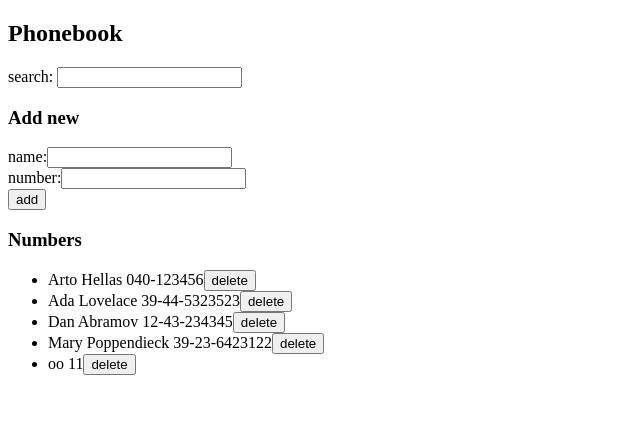
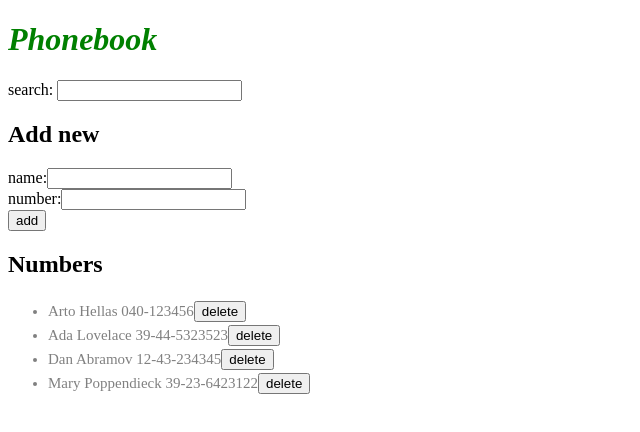
Before and after one commit to Arde6/FullstackOnline, a React (Vite) app in the folder part02/: page / in a window 1280 px wide. Shown: the top 432 px of the page, without its empty margins (0-640 px from the left). Built offline with nearby package versions, Linux system fonts and the light colour scheme; data requests are answered from the project's data file.

Commit message:
part e started

```diff
--- a/part02/db.json
+++ b/part02/db.json
@@ -36,11 +36,6 @@
       "name": "Mary Poppendieck",
       "number": "39-23-6423122",
       "id": "4"
-    },
-    {
-      "id": "169d",
-      "name": "oo",
-      "number": "11"
     }
   ]
 }
--- a/part02/src/App.jsx
+++ b/part02/src/App.jsx
@@ -4,6 +4,7 @@ import Note from './components/Note'
 import Courses from './components/Courses'
 import Name from './components/Name'
 import peopleService from './services/people'
+import Notificaition from './components/Notification'
 
 /**
  * -------- Example ---------
@@ -202,6 +203,9 @@ const App = () => {
   const [newNum, setNewNum] = useState('')
   const [filter, setFilter] = useState('')
 
+  const [errorMessage, setErrorMessage] = useState(null)
+  const [infoMessage, setInfoMessage] = useState(null)
+
   useEffect(() => {
     peopleService
       .getAll()
@@ -211,6 +215,8 @@ const App = () => {
   }, [])
 
   const addName = (event) => {
+    event.preventDefault()
+
     const errorMessage = `${newName} is already added to phonebook, replace the old number with a new one?`
 
     const nameExists = persons.some(person => person.name === newName)
@@ -220,15 +226,14 @@ const App = () => {
       if (window.confirm(errorMessage)) {
         console.log("todo")
       }
-      return
-    }
-
-    if (newNum === '' || newName === ''){
-      alert('Empty value')
-      return
-    }
-
-    event.preventDefault()
+    } else if (newNum === '' || newName === ''){
+        setErrorMessage(
+          'Name or number is empty'
+        )
+        setTimeout(() => {
+          setErrorMessage(null)
+        }, 5000)
+    } else {
         const nameObject = {
           name: newName,
           number: newNum,
@@ -240,7 +245,12 @@ const App = () => {
             setPersons(persons.concat(response.data))
             setNewName('')
             setNewNum('')
+            setInfoMessage(nameObject.name + ' added succesfully')
+            setTimeout(() => {
+              setInfoMessage(null)
+            }, 5000);
           })
+    }
   }
 
   const deleteName = (id) => {
@@ -268,15 +278,18 @@ const App = () => {
   return (
     <div>
 
-      <h2>Phonebook</h2>
+      <h1>Phonebook</h1>
+
+      <Notificaition message={errorMessage} type="error" />
+      <Notificaition message={infoMessage} type="info" />
 
       <Filter text={"search: "} filter={filter} handleFilterChange={handleFilterChange} />
 
-      <h3>Add new</h3>
+      <h2>Add new</h2>
 
       <PersonForm addName={addName} newName={newName} handleNameChange={handleNameChange} newNum={newNum} handleNumChange={handleNumChange} />
 
-      <h3>Numbers</h3>
+      <h2>Numbers</h2>
 
       <Persons persons={persons} filter={filter} deleteName={deleteName} />
 
--- /dev/null
+++ b/part02/src/components/Notification.jsx
@@ -0,0 +1,20 @@
+const Notificaition = ({ message, type }) => {
+    if (message === null) {
+        return null
+    }
+    if (type === "error") {
+        return (
+        <div className="error">
+            {message}
+        </div>
+    )
+    } else if (type === "info") {
+        return (
+            <div className="info">
+                {message}
+            </div>
+        )
+    }
+}
+
+export default Notificaition
--- /dev/null
+++ b/part02/src/index.css
@@ -0,0 +1,31 @@
+h1 {
+    color: green;
+    font-style: italic;
+}
+
+li {
+    color: grey;
+    padding-top: 3px;
+    font-size: 15px;
+}
+
+.error {
+    color: red;
+    background: lightgrey;
+    font-size: 20px;
+    border-style: solid;
+    border-radius: 5px;
+    padding: 10px;
+    margin-bottom: 10px;
+}
+
+.info {
+    color: black;
+    background-color: green;
+    font-size: 20px;
+    border-style: solid;
+    border-radius: 5px;
+    border-color: darkgreen;
+    padding: 10px;
+    margin-bottom: 10px;
+}
--- a/part02/src/main.jsx
+++ b/part02/src/main.jsx
@@ -1,4 +1,5 @@
 import ReactDOM from "react-dom/client";
 import App from "./App";
+import './index.css'
 
 ReactDOM.createRoot(document.getElementById("root")).render(<App />);
```
Lines whose indentation alone changed are shown as unchanged.
